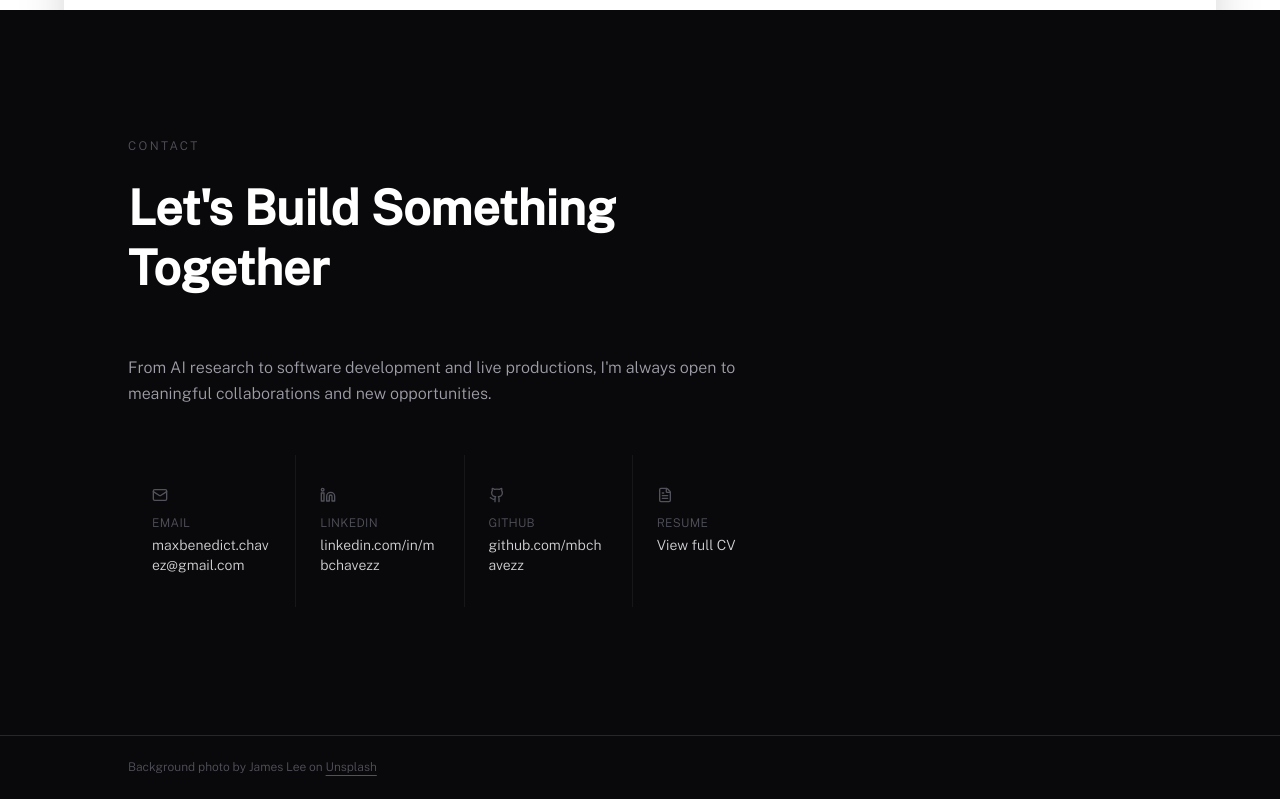
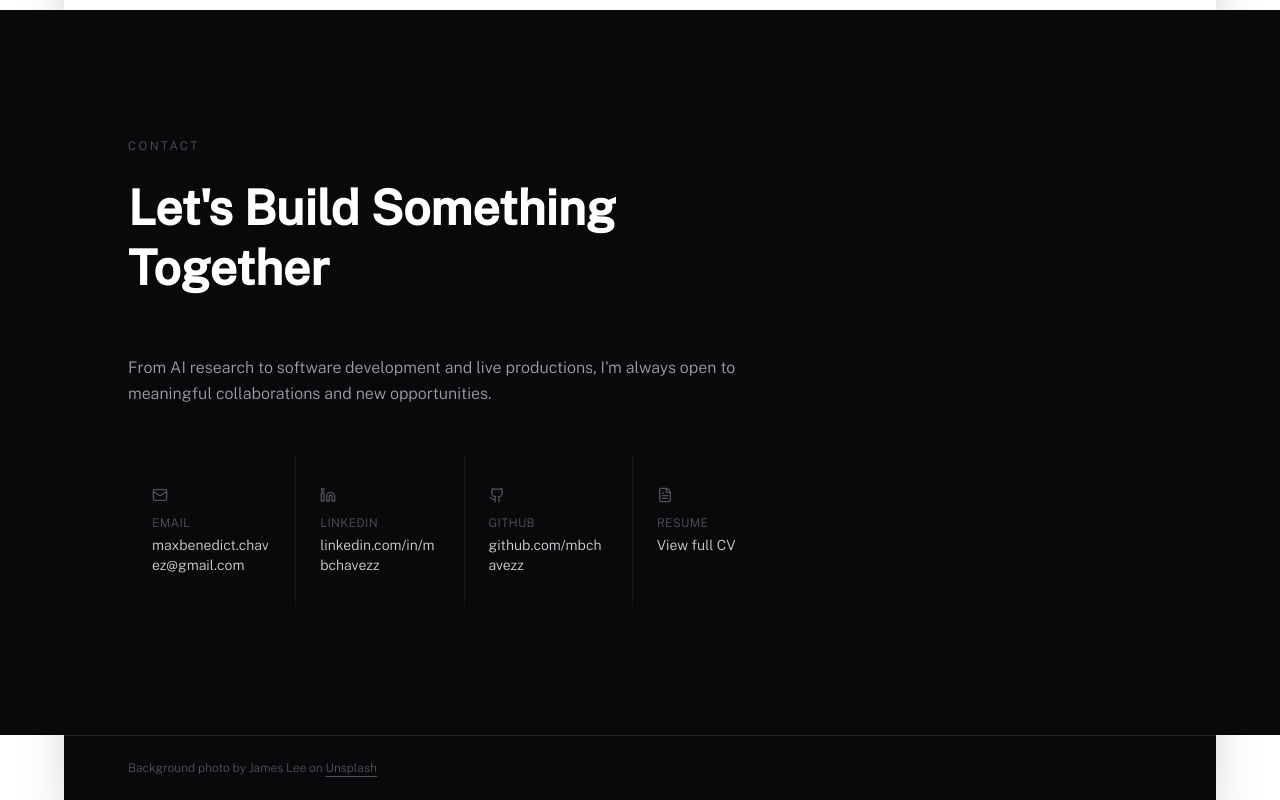
Before and after one commit to mbchavez27/mbchavezzportfolio, a React (Vite) app: page / in a window 1280 px wide. Shown: the part 3166-3966 px from the top of the page. Built offline with nearby package versions, Linux system fonts and the light colour scheme.

Commit message:
Revert "feat(layout): widen the footer to full width when in view"
This reverts commit 30a2be5538819d24ff2390c0d9bad6f836c93b5d.

```diff
--- a/src/components/molecules/FullBleedBand.tsx
+++ b/src/components/molecules/FullBleedBand.tsx
@@ -3,21 +3,17 @@ import { useInView } from "motion/react";
 import { bleedLayerClass, useFullBleed } from "@/lib/full-bleed";
 
 type Props = {
-  /** The landmark element to render; the site footer uses "footer". */
-  as?: "section" | "footer";
   className?: string;
-  /** Extra classes for the widening background layer, e.g. a border. */
-  layerClassName?: string;
   /** Also widen the navbar while this band is expanded (for a band directly under it). */
   extendsNavbar?: boolean;
   children: ReactNode;
 };
 
 /**
- * A dark section (or the footer) whose background widens from the site column to the full screen while it is
+ * A dark section whose background widens from the site column to the full screen while it is
  * mostly in view, and narrows back as you scroll away. The content stays in the column.
  */
-export default function FullBleedBand({ as: Tag = "section", className = "", layerClassName = "", extendsNavbar = false, children }: Props) {
+export default function FullBleedBand({ className = "", extendsNavbar = false, children }: Props) {
   const ref = useRef<HTMLElement>(null);
   const expanded = useInView(ref, { amount: 0.6 });
   const { setNavbarExpanded } = useFullBleed();
@@ -29,9 +25,9 @@ export default function FullBleedBand({ as: Tag = "section", className = "", lay
   }, [extendsNavbar, expanded, setNavbarExpanded]);
 
   return (
-    <Tag ref={ref} className={`relative isolate ${className}`}>
-      <div aria-hidden className={`${bleedLayerClass(expanded)} bg-zinc-950 ${layerClassName}`} />
+    <section ref={ref} className={`relative isolate ${className}`}>
+      <div aria-hidden className={`${bleedLayerClass(expanded)} bg-zinc-950`} />
       {children}
-    </Tag>
+    </section>
   );
 }
--- a/src/components/templates/SiteFrame.tsx
+++ b/src/components/templates/SiteFrame.tsx
@@ -1,6 +1,5 @@
 import { useState, type ReactNode } from "react";
 import redGradient from "@/assets/background/red-gradient.jpg";
-import FullBleedBand from "@/components/molecules/FullBleedBand";
 import Navbar from "@/components/organisms/Navbar";
 import { FullBleedContext } from "@/lib/full-bleed";
 
@@ -21,7 +20,7 @@ export default function SiteFrame({ children }: { children: ReactNode }) {
       <div className="relative mx-auto max-w-6xl min-h-screen bg-white text-foreground lg:mb-10 lg:shadow-2xl">
         <Navbar />
         <main>{children}</main>
-        <FullBleedBand as="footer" className="py-6" layerClassName="border-t border-zinc-800">
+        <footer className="bg-zinc-950 border-t border-zinc-800 py-6">
           <p className="page-container font-body font-light text-xs text-zinc-600">
             Background photo by James Lee on{" "}
             <a
@@ -33,7 +32,7 @@ export default function SiteFrame({ children }: { children: ReactNode }) {
               Unsplash
             </a>
           </p>
-        </FullBleedBand>
+        </footer>
       </div>
     </FullBleedContext>
   );
```
